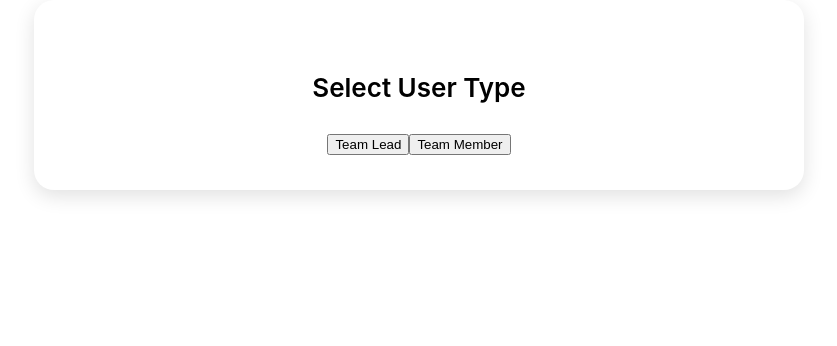
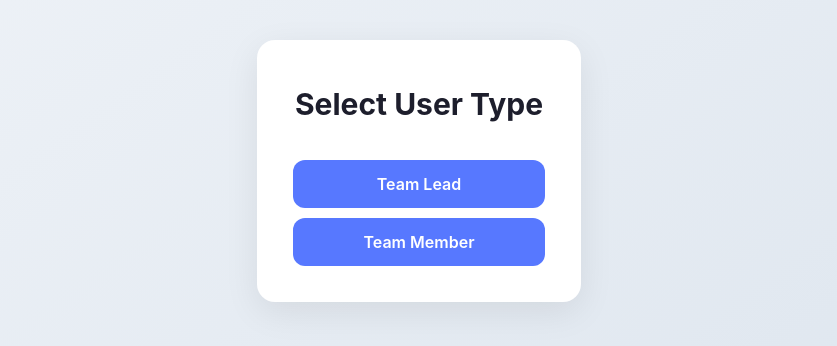
Before and after one commit to jprem97/DashbBoard, a React (Create React App) app: page / in a window 1280 px wide. Shown: the top 346 px of the page, without its empty margins (221-1058 px from the left). Built offline with nearby package versions, Linux system fonts and the light colour scheme.

Commit message:
feat: Refactor TeamMember component and styles; update App component for improved task management and status display

```diff
--- a/src/App.css
+++ b/src/App.css
@@ -1,36 +1,133 @@
+
+* {
+  margin: 0;
+  padding: 0;
+  box-sizing: border-box;
+  font-family: "Inter", sans-serif;
+}
+
+body {
+  background: linear-gradient(145deg, #eef2f7, #d9e2ec);
+  min-height: 100vh;
+  padding: 40px 20px;
+  display: flex;
+  justify-content: center;
+}
+
+.app-container {
+  width: 100%;
+  max-width: 820px;
+  background: #ffffff;
+  padding: 36px;
+  border-radius: 18px;
+  box-shadow: 0px 10px 35px rgba(0, 0, 0, 0.08);
+  transition: 0.3s ease-in-out;
+}
+
 .home-page {
   text-align: center;
-  padding-top: 20px;
+  margin-top: 10px;
 }
 
 .home-page h1 {
-  margin-bottom: 30px;
-  font-size: 26px;
+  font-size: 30px;
+  font-weight: 700;
+  color: #1d1e2c;
+  margin-bottom: 28px;
+}
+
+.home-btn {
+  width: 100%;
+  padding: 16px;
+  margin-bottom: 14px;
+  background: #5778ff;
+  color: white;
+  border: none;
+  border-radius: 12px;
+  font-size: 17px;
   font-weight: 600;
+  cursor: pointer;
+  transition: 0.28s;
+}
+
+.home-btn:hover {
+  background: #4164f3;
 }
 
 .back-btn {
   width: 100%;
   padding: 12px;
-  background: #444;
+  background: #2e3a4b;
   color: white;
   border: none;
-  border-radius: 10px;
+  border-radius: 12px;
   font-size: 15px;
-  margin-bottom: 25px;
+  margin-bottom: 20px;
   cursor: pointer;
+  transition: 0.28s;
+}
+
+.back-btn:hover {
+  background: #1c2531;
+}
+
+.input-box {
+  width: 100%;
+  padding: 14px;
+  margin: 12px 0;
+  border-radius: 12px;
+  border: 2px solid #d7dce4;
+  font-size: 15px;
   transition: 0.3s;
 }
 
-.back-btn:hover {
-  background: #222;
+.input-box:focus {
+  border-color: #5778ff;
+  box-shadow: 0 0 6px rgba(87, 120, 255, 0.35);
+  outline: none;
 }
 
-.app-container {
-  max-width: 700px;
-  margin: auto;
-  background: white;
-  padding: 35px;
-  border-radius: 20px;
-  box-shadow: 0 6px 20px rgba(0,0,0,0.12);
+.primary-btn {
+  width: 100%;
+  padding: 14px;
+  background: #5778ff;
+  color: white;
+  border: none;
+  border-radius: 12px;
+  font-size: 16px;
+  margin-top: 10px;
+  cursor: pointer;
+  transition: 0.28s;
+  font-weight: 600;
 }
+
+.primary-btn:hover {
+  background: #4164f3;
+}
+
+.reset-btn {
+  width: 100%;
+  padding: 14px;
+  background: #ff4e4e;
+  color: white;
+  border: none;
+  border-radius: 12px;
+  font-size: 16px;
+  margin-top: 16px;
+  cursor: pointer;
+  transition: 0.25s;
+  font-weight: 600;
+}
+
+.reset-btn:hover {
+  background: #e33b3b;
+}
+
+.lead-section,
+.member-section {
+  margin-top: 8px;
+}
+
+.list-wrapper {
+  margin-bottom: 16px;
+}
--- a/src/App.js
+++ b/src/App.js
@@ -1,22 +1,21 @@
 import React, { useState } from "react";
 import List from "./screen/List";
-import TeamMemberView from "./screen/TeamMember";
+import TeamMember from "./screen/TeamMember";
 import "./App.css";
 
 function App() {
   const [screen, setScreen] = useState("home");
-
   const [id, setId] = useState("");
   const [memberId, setMemberId] = useState("");
   const [task, setTask] = useState("");
-  const [showNotWorking, setShowNotWorking] = useState(false);
+  const [showBreak, setShowBreak] = useState(false);
 
   const defaultStatus = [
     { id: 1, status: "working", task: "some work" },
-    { id: 3, status: "not working", task: "some work" },
+    { id: 3, status: "break", task: "some work" },
     { id: 5, status: "working", task: "some work" },
     { id: 2, status: "working", task: "some work" },
-    { id: 4, status: "not working", task: "some work" }
+    { id: 4, status: "break", task: "some work" }
   ];
 
   const defaultTasks = [
@@ -40,7 +39,7 @@ function App() {
   const resetLead = () => {
     setId("");
     setTask("");
-    setShowNotWorking(false);
+    setShowBreak(false);
     setStatus(defaultStatus);
   };
 
@@ -50,42 +49,27 @@ function App() {
     setTasks(defaultTasks);
   };
 
-  const visibleStatus = showNotWorking
-    ? status.filter(item => item.status === "not working")
+  const visibleStatus = showBreak
+    ? status.filter(item => item.status === "break")
     : status;
 
   return (
     <div className="app-container">
-
-
       {screen === "home" && (
         <div className="home-page">
           <h1>Select User Type</h1>
-
-          <button
-            className="primary-btn"
-            onClick={() => setScreen("lead")}
-          >
+          <button className="primary-btn" onClick={() => setScreen("lead")}>
             Team Lead
           </button>
-
-          <button
-            className="primary-btn"
-            onClick={() => setScreen("member")}
-          >
+          <button className="primary-btn" onClick={() => setScreen("member")}>
             Team Member
           </button>
         </div>
       )}
 
-      {/* TEAM MEMBER PAGE */}
       {screen === "member" && (
         <div className="member-section">
-
-          <button
-            className="back-btn"
-            onClick={() => setScreen("home")}
-          >
+          <button className="back-btn" onClick={() => setScreen("home")}>
             ⬅ Back
           </button>
 
@@ -105,11 +89,11 @@ function App() {
                 Reset Member View
               </button>
 
-              <TeamMemberView
+              <TeamMember
                 memberId={Number(memberId)}
                 globalStatus={globalStatus}
                 setGlobalStatus={setGlobalStatus}
-                tasks={tasks.filter(t => t.id === Number(memberId))}
+                tasks={tasks}
                 setTasks={setTasks}
                 status={status}
                 setStatus={setStatus}
@@ -119,14 +103,9 @@ function App() {
         </div>
       )}
 
-
       {screen === "lead" && (
         <div className="lead-section">
-
-          <button
-            className="back-btn"
-            onClick={() => setScreen("home")}
-          >
+          <button className="back-btn" onClick={() => setScreen("home")}>
             ⬅ Back
           </button>
 
@@ -153,10 +132,10 @@ function App() {
           </button>
 
           <button
-            onClick={() => setShowNotWorking(s => !s)}
+            onClick={() => setShowBreak(s => !s)}
             className="primary-btn"
           >
-            {showNotWorking ? "Show All" : "Show Not Working"}
+            {showBreak ? "Show All" : "Show Break"}
           </button>
 
           <button onClick={resetLead} className="reset-btn">
@@ -164,7 +143,6 @@ function App() {
           </button>
         </div>
       )}
-
     </div>
   );
 }
--- a/src/screen/TeamMember.css
+++ b/src/screen/TeamMember.css
@@ -1,31 +1,26 @@
 .tm-container {
-  background: white;
-  padding: 35px;
-  border-radius: 20px;
-  max-width: 700px;
-  margin: 25px auto;
-  box-shadow: 0 6px 20px rgba(0,0,0,0.12);
+  background: #fff;
+  padding: 28px;
+  border-radius: 16px;
+  margin: 20px auto;
+  box-shadow: 0 6px 20px rgba(0,0,0,0.06);
 }
 
 .tm-status-box {
-  margin-bottom: 30px;
+  margin-bottom: 22px;
 }
 
 .tm-status-buttons {
   display: flex;
-  gap: 14px;
   flex-wrap: wrap;
-  margin-top: 12px;
+  gap: 12px;
 }
 
 .tm-status-btn {
-  padding: 12px 24px;
-  border-radius: 22px;
-  background: #e3e6ea;
+  padding: 12px 22px;
   border: none;
-  cursor: pointer;
-  font-size: 15px;
-  transition: 0.3s;
+  border-radius: 20px;
+  background: #e8ebf1;
 }
 
 .tm-active {
@@ -33,65 +28,59 @@
   color: white;
 }
 
-.tm-tasks-box {
-  margin-top: 25px;
-}
-
 .tm-card {
-  background: #f9fafc;
-  padding: 22px;
+  background: #f6f8fc;
+  padding: 20px;
   border-radius: 14px;
-  margin-bottom: 20px;
+  margin-bottom: 22px;
   border-left: 6px solid #5778ff;
-  box-shadow: 0 3px 10px rgba(0,0,0,0.08);
 }
 
 .tm-done {
   border-left-color: #22bb33;
-  background: #eefcf0;
 }
 
 .tm-header {
   display: flex;
   justify-content: space-between;
-  margin-bottom: 18px;
+  margin-bottom: 16px;
 }
 
 .tm-task-meter {
-  margin: 18px 0;
+  display: flex;
+  flex-direction: column;
+  gap: 6px;
+  margin: 14px 0;
 }
 
 .tm-meter-text {
-  font-size: 15px;
+  font-size: 14px;
   font-weight: 600;
-  margin-bottom: 8px;
-  display: inline-block;
 }
 
 .tm-meter-bar {
   width: 100%;
   height: 14px;
-  background: #e2e2e2;
+  background: #dfe4ea;
   border-radius: 10px;
   overflow: hidden;
-  margin-bottom: 8px;
 }
 
 .tm-meter-fill {
   height: 100%;
   border-radius: 10px;
-  transition: width 0.35s ease;
+  transition: width 0.25s ease-in-out;
 }
 
 .tm-meter-percent {
   font-size: 14px;
-  font-weight: 600;
+  font-weight: 500;
 }
 
 .tm-controls {
-  margin-top: 16px;
+  margin-top: 14px;
   display: flex;
-  gap: 14px;
+  gap: 12px;
 }
 
 .tm-controls button {
@@ -99,12 +88,9 @@
   background: #5778ff;
   color: white;
   border: none;
-  border-radius: 8px;
-  cursor: pointer;
-  font-size: 15px;
+  border-radius: 10px;
 }
 
 .tm-controls button:disabled {
-  background: #c4c4c4;
-  cursor: not-allowed;
+  background: #ccc;
 }
--- a/src/screen/TeamMember.js
+++ b/src/screen/TeamMember.js
@@ -1,7 +1,7 @@
 import React from "react";
 import "./TeamMember.css";
 
-function TeamMemberView({
+function TeamMember({
   memberId,
   globalStatus,
   setGlobalStatus,
@@ -86,23 +86,17 @@ function TeamMemberView({
                     width: `${t.progress}%`,
                     backgroundColor: getTaskColor(t.progress)
                   }}
-                ></div>
+                />
               </div>
 
               <span className="tm-meter-percent">{t.progress}%</span>
             </div>
 
             <div className="tm-controls">
-              <button
-                onClick={() => updateTaskProgress(t.id, -10)}
-                disabled={t.progress === 0}
-              >
+              <button onClick={() => updateTaskProgress(t.id, -10)} disabled={t.progress === 0}>
                 -
               </button>
-              <button
-                onClick={() => updateTaskProgress(t.id, 10)}
-                disabled={t.progress === 100}
-              >
+              <button onClick={() => updateTaskProgress(t.id, 10)} disabled={t.progress === 100}>
                 +
               </button>
             </div>
@@ -113,4 +107,4 @@ function TeamMemberView({
   );
 }
 
-export default TeamMemberView;
+export default TeamMember;
```
